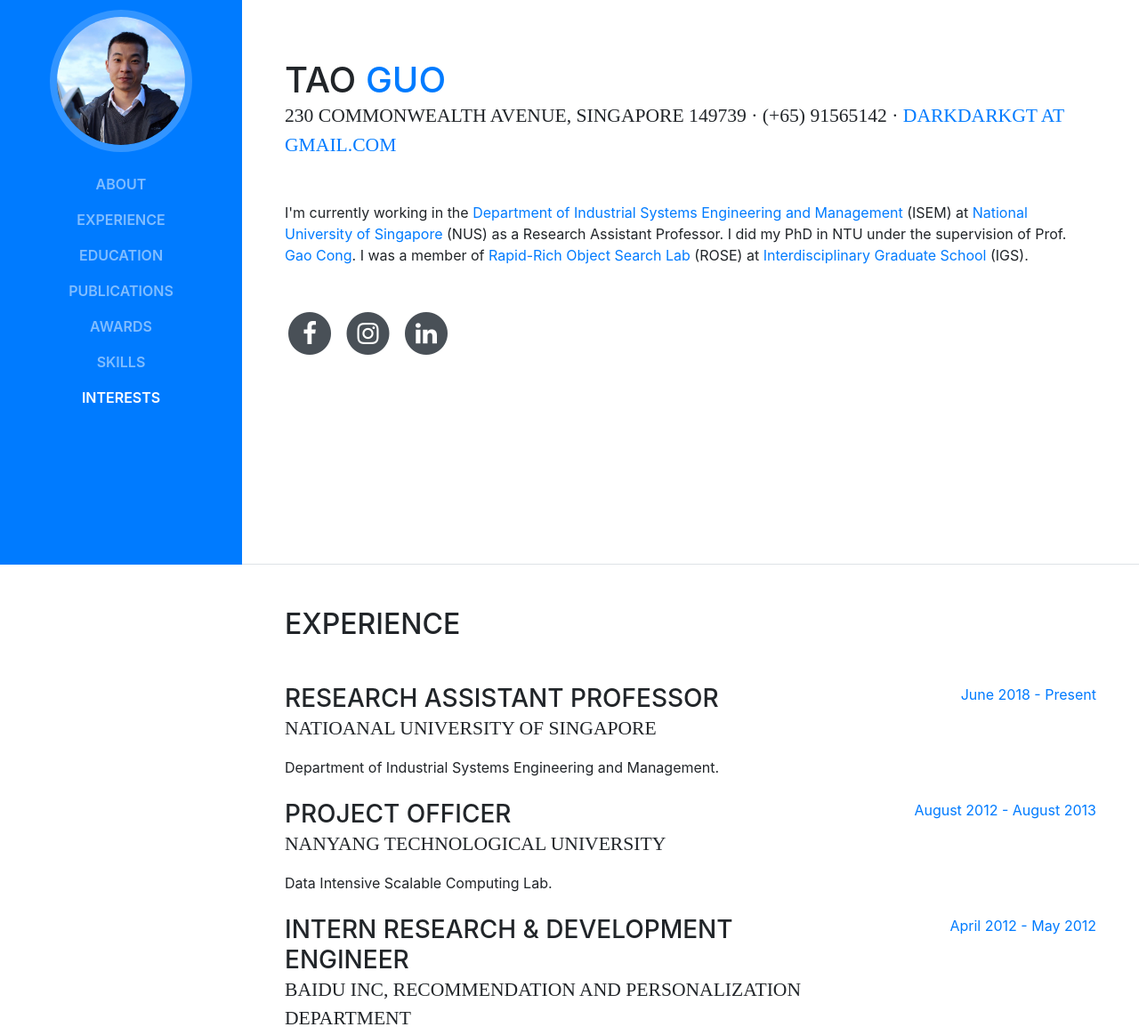
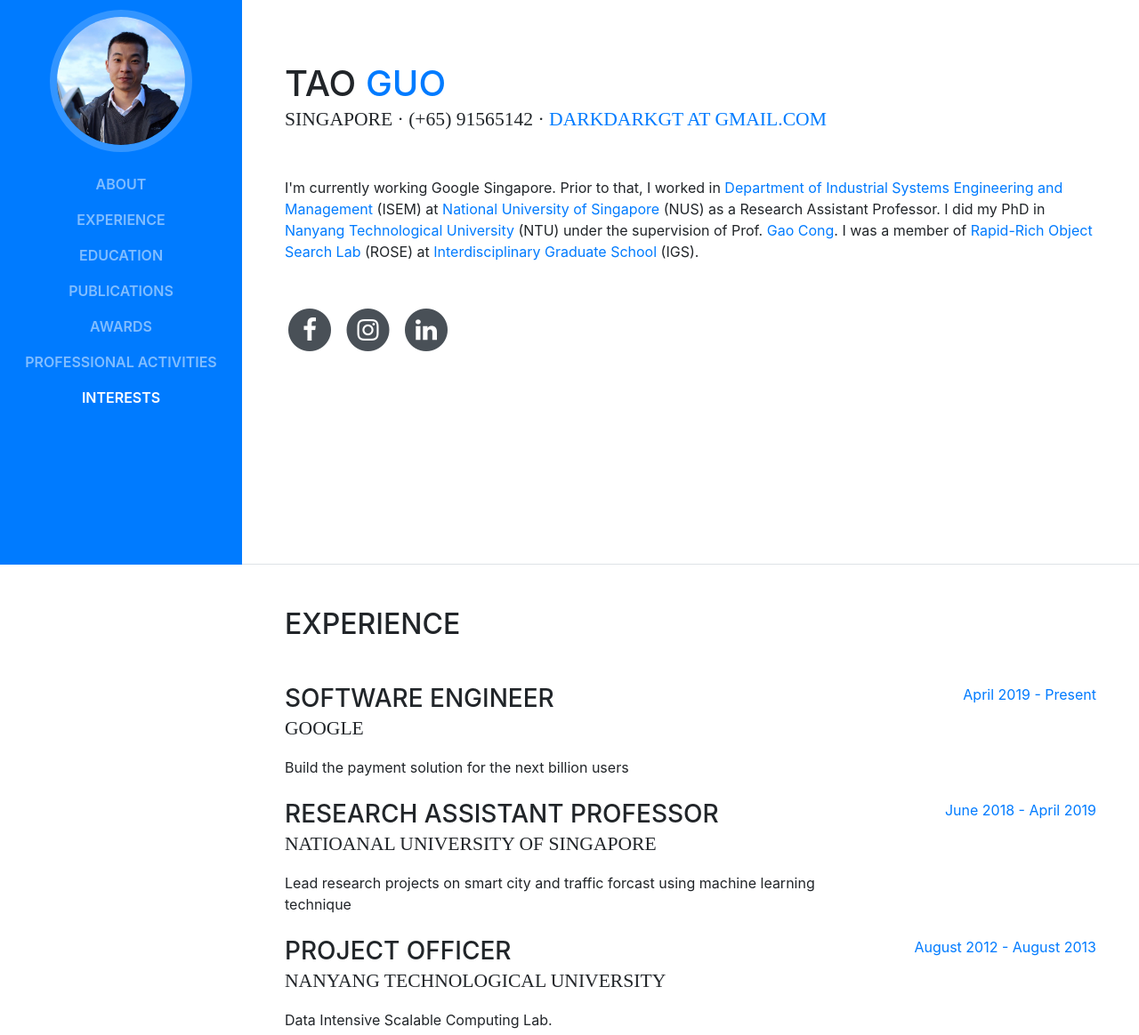
Before and after one commit to darkgt/darkgt.github.io, a website with bundled scripts: page index.html in a window 1280 px wide. Shown: the part 165-1329 px from the top of the page at 89% size. Built offline with nearby package versions, Linux system fonts and the light colour scheme; a web font is replaced by a local one.

Commit message:
update 20190621

```diff
--- a/index.html
+++ b/index.html
@@ -55,7 +55,7 @@
             <a class="nav-link js-scroll-trigger" href="#awards">Awards</a>
           </li>
           <li class="nav-item">
-            <a class="nav-link js-scroll-trigger" href="#skills">Skills</a>
+            <a class="nav-link js-scroll-trigger" href="#skills">Professional Activities</a>
           </li>
           <li class="nav-item">
             <a class="nav-link js-scroll-trigger" href="#interests">Interests</a>
@@ -72,14 +72,15 @@
           <h1 class="mb-0">Tao
             <span class="text-primary">Guo</span>
           </h1>
-          <div class="subheading mb-5">230 Commonwealth Avenue, Singapore 149739 · (+65) 91565142 ·
+          <div class="subheading mb-5"> Singapore · (+65) 91565142 ·
             <a href="">darkdarkgt at gmail.com</a>
           </div>
-          <p class="mb-5">I'm currently working in the
+          <p class="mb-5">I'm currently working Google Singapore.
+		Prior to that, I worked in
             <a href="https://www.isem.nus.edu.sg/research_staff/">Department of Industrial Systems Engineering and
 Management</a> (ISEM) at  <a href="http://nus.edu.sg/">National University of Singapore</a> (NUS) as a Research Assistant Professor.
             <!-- <a href="http://scse.ntu.edu.sg/Pages/Home.aspx">School of Computer Science and Engineering</a> (SCSE) at <a href="http://www.ntu.edu.sg/Pages/home.aspx">Nanyang Technological University</a> (NTU).  -->
-            I did my PhD in NTU under the supervision of Prof. <a href="http://www.ntu.edu.sg/home/gaocong/">Gao Cong</a>. I was a member of <a href="http://rose.ntu.edu.sg/Pages/Home.aspx">Rapid-Rich Object Search Lab</a> (ROSE) at <a href="http://igs.ntu.edu.sg/Pages/Home.aspx">Interdisciplinary Graduate School</a> (IGS).</p>
+            I did my PhD in <a href="http://www.ntu.edu.sg/Pages/home.aspx">Nanyang Technological University</a> (NTU) under the supervision of Prof. <a href="http://www.ntu.edu.sg/home/gaocong/">Gao Cong</a>. I was a member of <a href="http://rose.ntu.edu.sg/Pages/Home.aspx">Rapid-Rich Object Search Lab</a> (ROSE) at <a href="http://igs.ntu.edu.sg/Pages/Home.aspx">Interdisciplinary Graduate School</a> (IGS).</p>
           <ul class="list-inline list-social-icons mb-0">
             <li class="list-inline-item">
               <a href="https://www.facebook.com/profile.php?id=100000024262863">
@@ -123,13 +124,23 @@
 
           <div class="resume-item d-flex flex-column flex-md-row mb-2">
             <div class="resume-content mr-auto">
+              <h3 class="mb-0">Software Engineer</h3>
+              <div class="subheading mb-3">Google</div>
+              <p>Build the payment solution for the next billion users</p>
+            </div>
+            <div class="resume-date text-md-right">
+              <span class="text-primary">April 2019 - Present</span>
+            </div>
+          </div>
+
+          <div class="resume-item d-flex flex-column flex-md-row mb-2">
+            <div class="resume-content mr-auto">
               <h3 class="mb-0">Research Assistant Professor</h3>
               <div class="subheading mb-3">Natioanal University of Singapore</div>
-              <p>Department of Industrial Systems Engineering and
-Management.</p>
+              <p>Lead research projects on smart city and traffic forcast using machine learning technique</p>
             </div>
             <div class="resume-date text-md-right">
-              <span class="text-primary">June 2018 - Present</span>
+              <span class="text-primary">June 2018 - April 2019</span>
             </div>
           </div>
 
@@ -469,7 +480,7 @@
 
       <section class="resume-section p-3 p-lg-5 d-flex flex-column" id="skills">
         <div class="my-auto">
-          <h2 class="mb-5">Skills</h2>
+          <h2 class="mb-5">Professional Activities</h2>
           <div class="subheading mb-3">Programming Languages &amp; Tools</div>
           <ul class="list-inline list-icons">
             <li class="list-inline-item">
@@ -563,7 +574,7 @@
       <section class="resume-section p-3 p-lg-5 d-flex flex-column" id="interests">
         <div class="my-auto">
           <h2 class="mb-5">Interests</h2>
-          <p>My research interests include:</p>
+          <div class="subheading mb-3">Research Interests:</div>
           <li>
               <i class="fa-li fa fa-check"></i>
               Bigdata processing and optimization</li>
```
